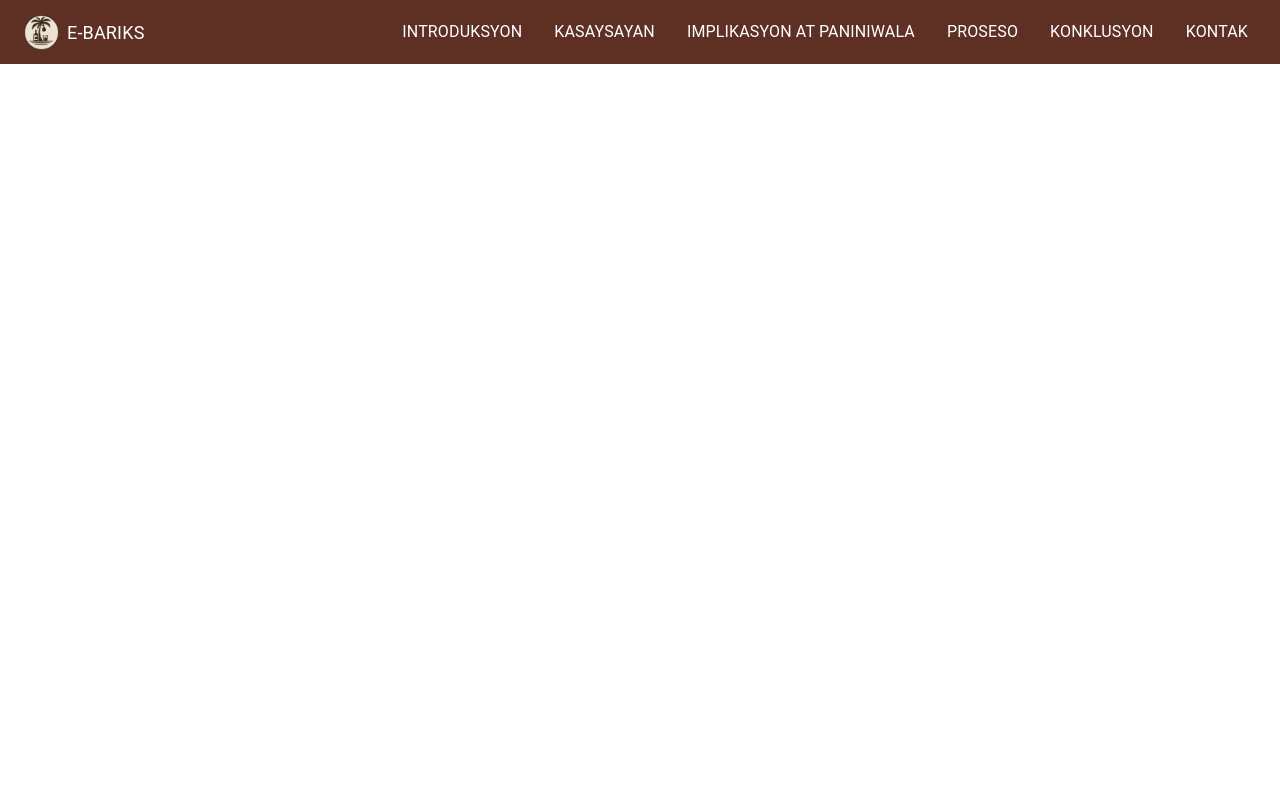
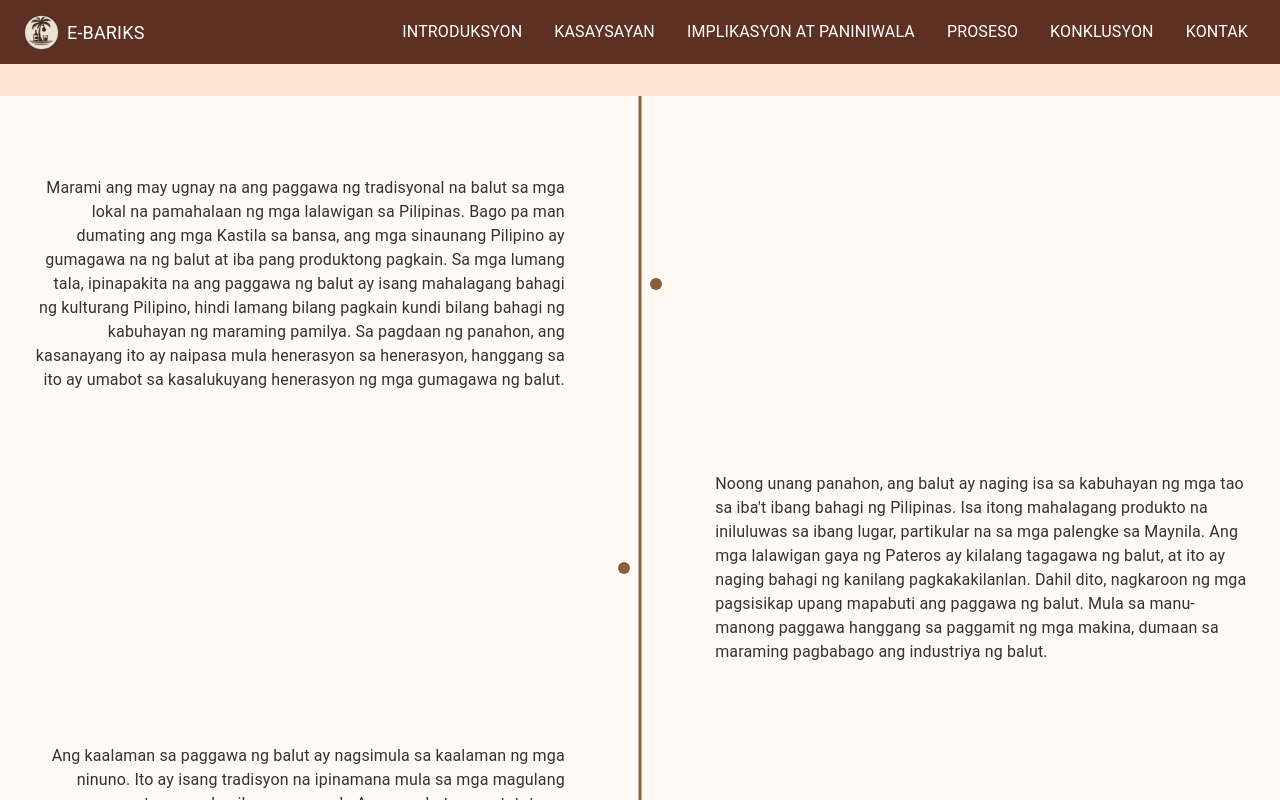
Before and after one commit to baisaarnina/e-bariks, a React (Create React App) app: page /kasaysayan in a window 1280 px wide. Shown: the top 800 px of the page. Built offline with nearby package versions, Linux system fonts and the light colour scheme.

Commit message:
Added: Kasaysayan

```diff
--- a/src/App.js
+++ b/src/App.js
@@ -1,21 +1,21 @@
-import logo from '../src/assets/image/logo.png';
-import './App.css';
-import TopBar from './component/topbar';
-import { Routes, Route } from 'react-router-dom';
-import Introduksyon from './page/introduksyon';
-import Proseso from './page/proseso';
-import Implikasyon from './page/implikasyon';
-
+import "./App.css";
+import TopBar from "./component/topbar";
+import { Routes, Route } from "react-router-dom";
+import Introduksyon from "./page/introduksyon";
+import Proseso from "./page/proseso";
+import Implikasyon from "./page/implikasyon";
+import Kasaysayan from "./page/kasaysayan";
 
 function App() {
   return (
-    <div className='App' style={{backgroundColor:'#FDE5D4'}}>
-      <TopBar/>
+    <div className="App" style={{ backgroundColor: "#FDE5D4" }}>
+      <TopBar />
       <Routes>
-        <Route path='/' element={<Introduksyon/>}/>
-        <Route path='/implikasyon at paniniwala' element={<Implikasyon /> }/>
-        <Route path='/proseso' element={<Proseso/>}/>
-        </Routes>
+        <Route path="/" element={<Introduksyon />} />
+        <Route path="/implikasyon at paniniwala" element={<Implikasyon />} />
+        <Route path="/proseso" element={<Proseso />} />
+        <Route path="/kasaysayan" element={<Kasaysayan />} />
+      </Routes>
     </div>
   );
 }
--- /dev/null
+++ b/src/component/messageThread.js
@@ -0,0 +1,108 @@
+import React from "react";
+import { Box, Typography } from "@mui/material";
+
+const MessageThread = ({ messages }) => {
+  return (
+    <Box
+      sx={{
+        position: "relative",
+        px: 4,
+        py: 10,
+        backgroundColor: "#fffaf5",
+      }}
+    >
+      {/* Vertical line in center */}
+      <Box
+        sx={{
+          position: "absolute",
+          top: 0,
+          bottom: 0,
+          left: "50%",
+          width: "3px",
+          backgroundColor: "#8B5E3C",
+          transform: "translateX(-50%)",
+        }}
+      />
+
+      {messages.map((msg, idx) => {
+        const isLeft = idx % 2 === 0;
+
+        return (
+          <Box
+            key={idx}
+            sx={{
+              display: "flex",
+              justifyContent: "space-between",
+              alignItems: "center",
+              mb: 10,
+            }}
+          >
+            {/* Left Side */}
+            {isLeft ? (
+              <>
+                <Box sx={{ width: "45%", pr: 4, textAlign: "right" }}>
+                  <Typography
+                    variant="body1"
+                    sx={{ color: "#333", fontSize: "1rem" }}
+                  >
+                    {msg.text}
+                  </Typography>
+                </Box>
+                <Box
+                  sx={{
+                    width: "10%",
+                    display: "flex",
+                    justifyContent: "center",
+                  }}
+                >
+                  <Box
+                    sx={{
+                      width: 12,
+                      height: 12,
+                      backgroundColor: "#8B5E3C",
+                      borderRadius: "50%",
+                    }}
+                  />
+                </Box>
+
+                <Box sx={{ width: "45%" }} />
+              </>
+            ) : (
+              <>
+                <Box sx={{ width: "45%" }} />
+                {/* Dot */}
+                <Box
+                  sx={{
+                    width: "10%",
+                    display: "flex",
+                    justifyContent: "center",
+                  }}
+                >
+                  <Box
+                    sx={{
+                      width: 12,
+                      height: 12,
+                      backgroundColor: "#8B5E3C",
+                      borderRadius: "50%",
+                    }}
+                  />
+                </Box>
+                {/* Right Side */}
+                <Box sx={{ width: "45%", pl: 4, textAlign: "left" }}>
+                  <Typography
+                    variant="body1"
+                    sx={{ color: "#333", fontSize: "1rem" }}
+                  >
+                    {msg.text}
+                  </Typography>
+                </Box>
+              </>
+            )}
+          </Box>
+        );
+      })}
+    </Box>
+  );
+};
+
+export default MessageThread;
--- a/src/page/kasaysayan.js
+++ b/src/page/kasaysayan.js
@@ -0,0 +1,42 @@
+import React from "react";
+import { Box } from "@mui/material";
+import MessageThread from "../component/messageThread";
+
+const messages = [
+  {
+    text: "Marami ang may ugnay na ang paggawa ng tradisyonal na balut sa mga lokal na pamahalaan ng mga lalawigan sa Pilipinas. Bago pa man dumating ang mga Kastila sa bansa, ang mga sinaunang Pilipino ay gumagawa na ng balut at iba pang produktong pagkain. Sa mga lumang tala, ipinapakita na ang paggawa ng balut ay isang mahalagang bahagi ng kulturang Pilipino, hindi lamang bilang pagkain kundi bilang bahagi ng kabuhayan ng maraming pamilya. Sa pagdaan ng panahon, ang kasanayang ito ay naipasa mula henerasyon sa henerasyon, hanggang sa ito ay umabot sa kasalukuyang henerasyon ng mga gumagawa ng balut.",
+  },
+  {
+    text: "Noong unang panahon, ang balut ay naging isa sa kabuhayan ng mga tao sa iba't ibang bahagi ng Pilipinas. Isa itong mahalagang produkto na iniluluwas sa ibang lugar, partikular na sa mga palengke sa Maynila. Ang mga lalawigan gaya ng Pateros ay kilalang tagagawa ng balut, at ito ay naging bahagi ng kanilang pagkakakilanlan. Dahil dito, nagkaroon ng mga pagsisikap upang mapabuti ang paggawa ng balut. Mula sa manu-manong paggawa hanggang sa paggamit ng mga makina, dumaan sa maraming pagbabago ang industriya ng balut.",
+  },
+  {
+    text: "Ang kaalaman sa paggawa ng balut ay nagsimula sa kaalaman ng mga ninuno. Ito ay isang tradisyon na ipinamana mula sa mga magulang patungo sa kanilang mga anak. Ang mga bata ay natututo sa pamamagitan ng panonood at pagtulong sa kanilang mga magulang. Sa ganitong paraan, unti-unting natutunan ng bagong henerasyon ang tamang proseso ng paggawa ng balut — mula sa pag-aalaga ng itlog ng itik, pagsisigurado ng tamang temperatura, hanggang sa tamang oras ng paglalaga. Ang lahat ng ito ay mahalagang bahagi ng isang pamana ng kultura.",
+  },
+  {
+    text: "Ang paggawa ng balut ay likas na bahagi rin ng maraming komunidad sa iba't ibang rehiyon. Sa bawat rehiyon, may kani-kaniyang istilo at pamamaraan ng paggawa ng balut. Ang ilan ay gumagamit ng tradisyonal na pag-init gamit ang ipa ng palay, samantalang ang iba ay gumagamit ng mga incubator. Anuman ang pamamaraan, ang layunin ay pareho — ang makagawa ng balut na may magandang kalidad. Sa mga probinsya, ang paggawa ng balut ay hindi lamang trabaho kundi isa ring pamumuhay.",
+  },
+  {
+    text: "Ang lokal na pamahalaan ay may ginagampanang papel sa pag-unlad ng industriya ng balut. May mga pagsasanay at programang iniaalok para sa mga nais matutong gumawa ng balut. Bukod dito, may mga patakaran ding ipinatutupad upang masiguro ang kalinisan at kalidad ng produkto. Sa tulong ng mga ahensya ng gobyerno, tulad ng DTI at DA, nabibigyan ng suporta ang mga maliliit na negosyante. Ito ay nagbibigay daan sa mas maunlad na produksyon at mas malawak na distribusyon ng balut sa iba't ibang lugar sa bansa.",
+  },
+  {
+    text: "Ang pagbabarik ay bahagi rin ng kultura ng Pilipinas. Sa bawat barangay, may mga taong gumagawa ng balut bilang kanilang hanapbuhay. Sa kabila ng makabagong teknolohiya, nananatiling buhay ang tradisyong ito dahil sa kahalagahan nito sa kabuhayan ng maraming Pilipino. Patuloy itong tinatangkilik ng mamamayan at tinutulungan ng pamahalaan upang mapanatili ang kalidad at kasaysayan ng produktong ito.",
+  },
+  {
+    text: "Sa kabila ng mga pagbabago sa panahon, patuloy ang pag-usbong ng industriya ng pagbabarik. Sa pamamagitan ng teknolohiya, mas napapadali ang paggawa at mas napapabuti ang kalidad ng balut. Sa kasalukuyan, patuloy ang mga inobasyon upang mas mapalago pa ang industriya at mapanatili ang kahalagahan nito.",
+  },
+];
+
+export default function Kasaysayan() {
+  return (
+    <Box
+      sx={{
+        minHeight: "100vh",
+        backgroundColor: "#fce5d3", // warm beige
+        overflowY: "auto",
+        py: 4,
+      }}
+    >
+      <MessageThread messages={messages} />
+    </Box>
+  );
+}
```
